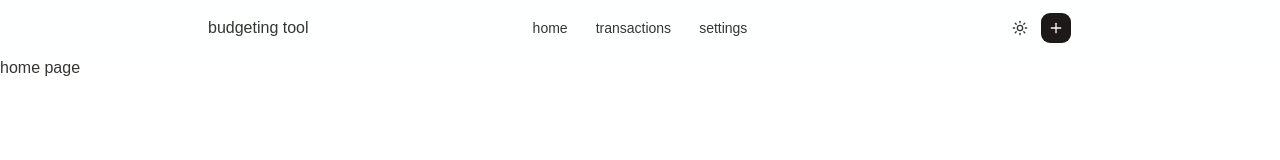
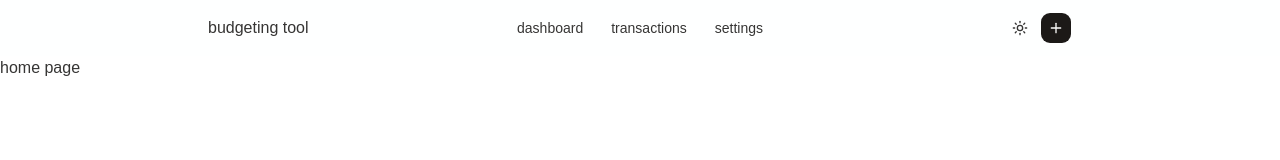
Before and after one commit to ctrlvish/budgeting-tool, a React (Vite) app: page / in a window 1280 px wide. Shown: the top 160 px of the page. Built offline with nearby package versions, Linux system fonts and the light colour scheme.

Commit message:
fix: rename nav

```diff
--- a/src/components/app-header.tsx
+++ b/src/components/app-header.tsx
@@ -20,7 +20,7 @@ export default function AppHeader(){
                 </div>
                 <nav className="flex items-center gap-1" aria-label="Primary navigation">
                     <NavLink to='/' className={navigationLinkStyles} end>
-                        home
+                        dashboard
                     </NavLink>
                     <NavLink to='/transactions' className={navigationLinkStyles}>
                         transactions
```
